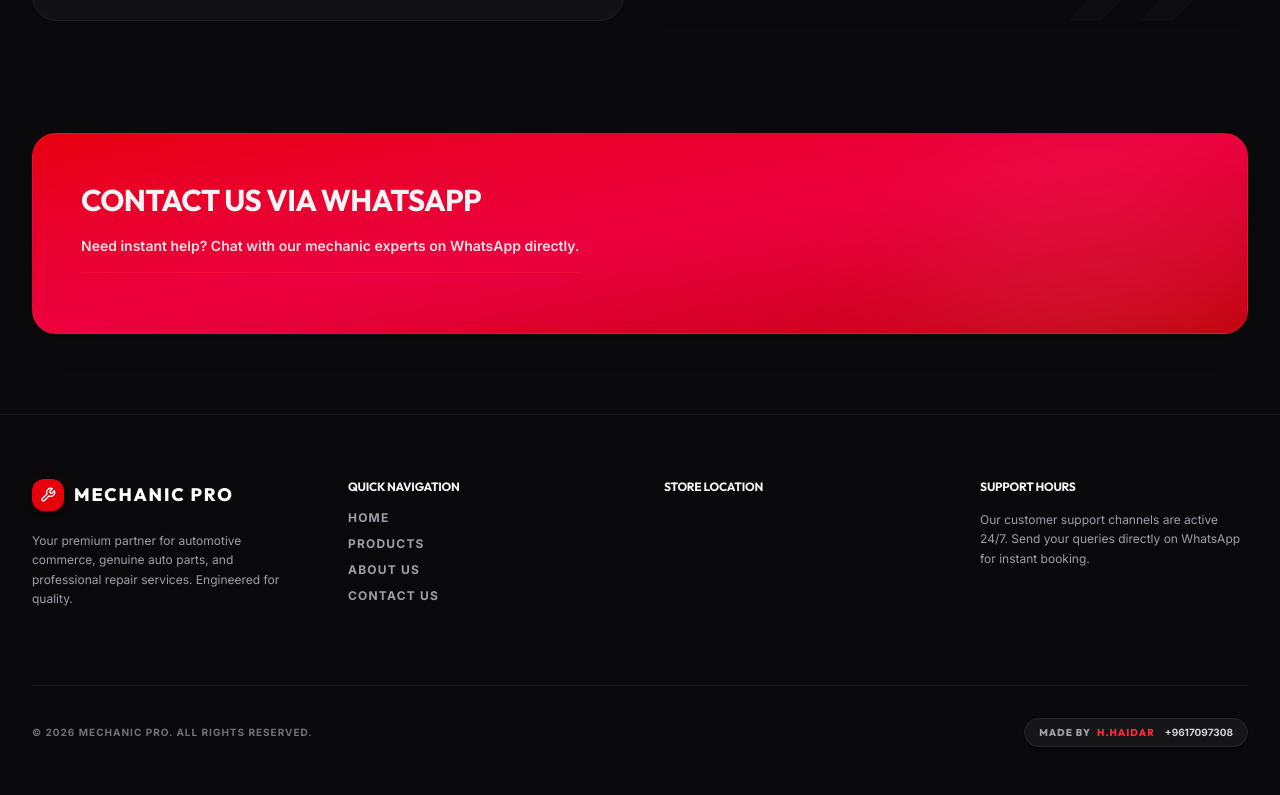
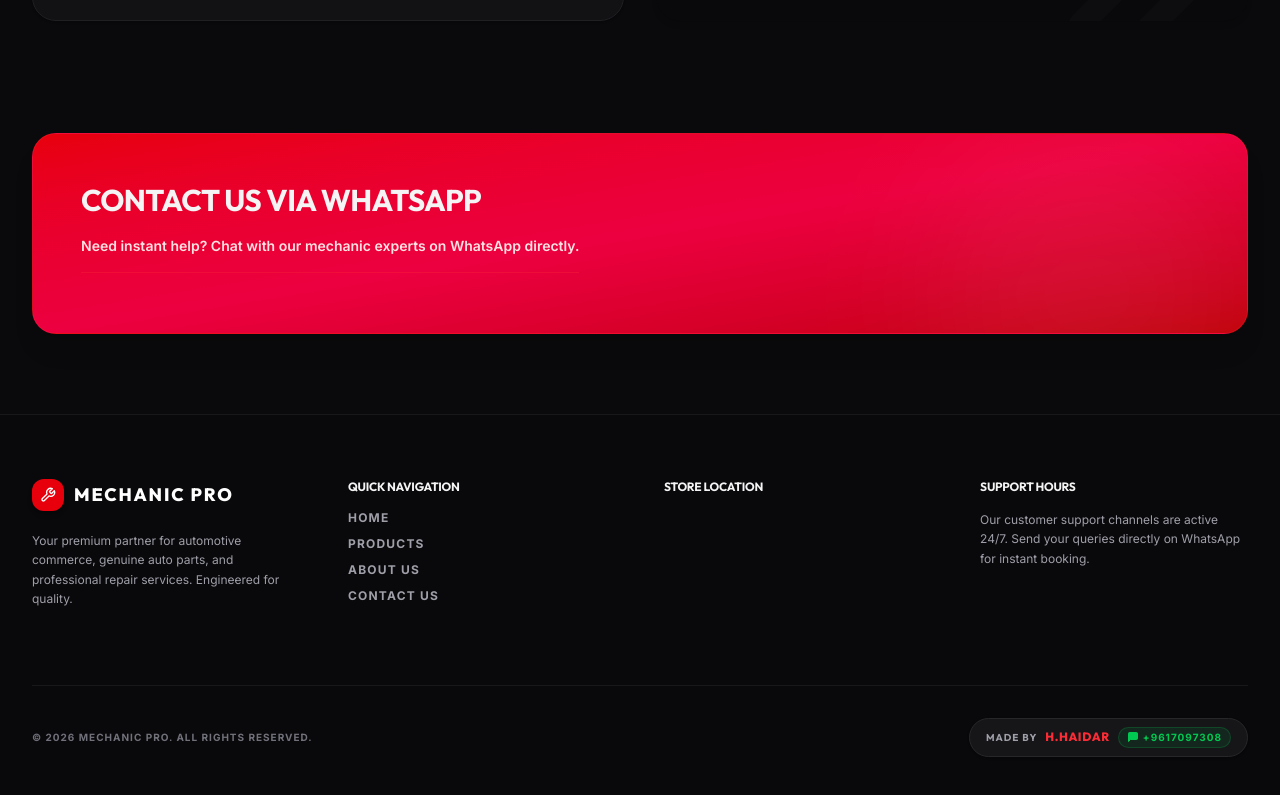
Before and after one commit to HaidarHaidar99/mechanic-frontend, a React (Vite) app: page / in a window 1280 px wide. Shown: the part 1607-2402 px from the top of the page. Built offline with nearby package versions, Linux system fonts and the light colour scheme; no server answers.

Commit message:
fix the design 15

```diff
--- a/src/components/common/Footer.jsx
+++ b/src/components/common/Footer.jsx
@@ -144,11 +144,19 @@ export default function Footer() {
           <p>
             &copy; {currentYear} {displayCompanyName.toUpperCase()}. {currentLang === 'en' ? 'All Rights Reserved.' : 'جميع الحقوق محفوظة.'}
           </p>
-          <div className="flex items-center gap-1.5 text-zinc-400 font-heading bg-zinc-900/90 px-3.5 py-1.5 rounded-full border border-zinc-800 shadow-sm">
-            <span>Made by</span>
-            <span className="text-red-500 font-black">h.haidar</span>
-            <a href="tel:+9617097308" className="text-zinc-300 hover:text-white transition-colors ml-1 font-sans tracking-normal font-bold">+9617097308</a>
-          </div>
+          <a
+            href="https://wa.me/9617097308"
+            target="_blank"
+            rel="noopener noreferrer"
+            className="flex items-center gap-2 text-zinc-400 font-heading bg-zinc-900/90 hover:bg-zinc-800 px-4 py-2 rounded-full border border-zinc-800 hover:border-green-500/30 shadow-sm transition-all group cursor-pointer"
+          >
+            <span className="text-[10px] uppercase font-bold text-zinc-400">Made by</span>
+            <span className="text-red-500 font-black text-xs uppercase tracking-wider group-hover:text-red-400 transition-colors">h.haidar</span>
+            <div className="flex items-center gap-1 bg-green-500/10 text-green-500 px-2 py-0.5 rounded-full border border-green-500/20 text-[10px] font-sans font-bold group-hover:bg-green-500/20 transition-all">
+              <MessageSquare className="w-3 h-3 fill-green-500 text-green-500 shrink-0" />
+              <span>+9617097308</span>
+            </div>
+          </a>
         </div>
 
       </div>
--- a/src/hooks/useScrollReveal.js
+++ b/src/hooks/useScrollReveal.js
@@ -1,4 +1,4 @@
-import { useEffect, useRef } from 'react';
+import React, { useEffect, useRef } from 'react';
 
 /**
  * Bidirectional Luxury Scroll Reveal Hook
@@ -11,23 +11,31 @@ export function useScrollReveal(options = {}) {
     const el = ref.current;
     if (!el) return;
 
-    const isOnce = options.once === true; // Default to repeatable (once: false) for dynamic scroll up & down
-    const threshold = options.threshold !== undefined ? options.threshold : 0.12;
-    const rootMargin = options.rootMargin || '0px 0px -30px 0px';
+    const isOnce = options.once === true;
+    const threshold = options.threshold !== undefined ? options.threshold : 0.05;
+    const rootMargin = options.rootMargin || '0px';
 
     el.classList.add('scroll-reveal-base');
 
     const observer = new IntersectionObserver(
       ([entry]) => {
         if (entry.isIntersecting) {
-          el.classList.add('scroll-reveal-visible');
-          el.classList.remove('scroll-reveal-hidden');
+          requestAnimationFrame(() => {
+            if (el) {
+              el.classList.add('scroll-reveal-visible');
+              el.classList.remove('scroll-reveal-hidden');
+            }
+          });
           if (isOnce) {
             observer.unobserve(el);
           }
         } else if (!isOnce) {
-          el.classList.remove('scroll-reveal-visible');
-          el.classList.add('scroll-reveal-hidden');
+          requestAnimationFrame(() => {
+            if (el) {
+              el.classList.remove('scroll-reveal-visible');
+              el.classList.add('scroll-reveal-hidden');
+            }
+          });
         }
       },
       { threshold, rootMargin }
@@ -42,3 +50,12 @@ export function useScrollReveal(options = {}) {
 
   return ref;
 }
+
+export function ScrollReveal({ children, className = '', style = {}, once = false, delay = 0 }) {
+  const ref = useScrollReveal({ once });
+  return React.createElement('div', {
+    ref,
+    className,
+    style: { ...style, transitionDelay: delay ? `${delay}ms` : undefined }
+  }, children);
+}
--- a/src/index.css
+++ b/src/index.css
@@ -180,23 +180,29 @@ h1, h2, h3, h4, h5, h6 {
 
 /* Bidirectional Luxury Scroll Animations */
 .scroll-reveal-base {
+  opacity: 0;
+  transform: translateY(50px) scale(0.96);
+  filter: blur(8px);
   will-change: opacity, transform, filter;
+  transition: opacity 0.8s cubic-bezier(0.16, 1, 0.3, 1),
+              transform 0.8s cubic-bezier(0.16, 1, 0.3, 1),
+              filter 0.8s cubic-bezier(0.16, 1, 0.3, 1) !important;
 }
 
 .scroll-reveal-hidden {
   opacity: 0 !important;
-  transform: translateY(100px) scale(0.9) rotateX(15deg) !important;
-  filter: blur(15px) !important;
-  /* Fast transition out so it's ready to transition back in immediately */
-  transition: all 0.4s cubic-bezier(0.4, 0, 0.2, 1) !important;
+  transform: translateY(50px) scale(0.96) !important;
+  filter: blur(8px) !important;
+  transition: opacity 0.4s ease-out, transform 0.4s ease-out, filter 0.4s ease-out !important;
 }
 
 .scroll-reveal-visible {
   opacity: 1 !important;
-  transform: translateY(0) scale(1) rotateX(0deg) !important;
+  transform: translateY(0) scale(1) !important;
   filter: blur(0px) !important;
-  /* Luxurious and smooth transition IN */
-  transition: all 1.2s cubic-bezier(0.19, 1, 0.22, 1) !important;
+  transition: opacity 0.9s cubic-bezier(0.16, 1, 0.3, 1),
+              transform 0.9s cubic-bezier(0.16, 1, 0.3, 1),
+              filter 0.9s cubic-bezier(0.16, 1, 0.3, 1) !important;
 }
 
 
```
